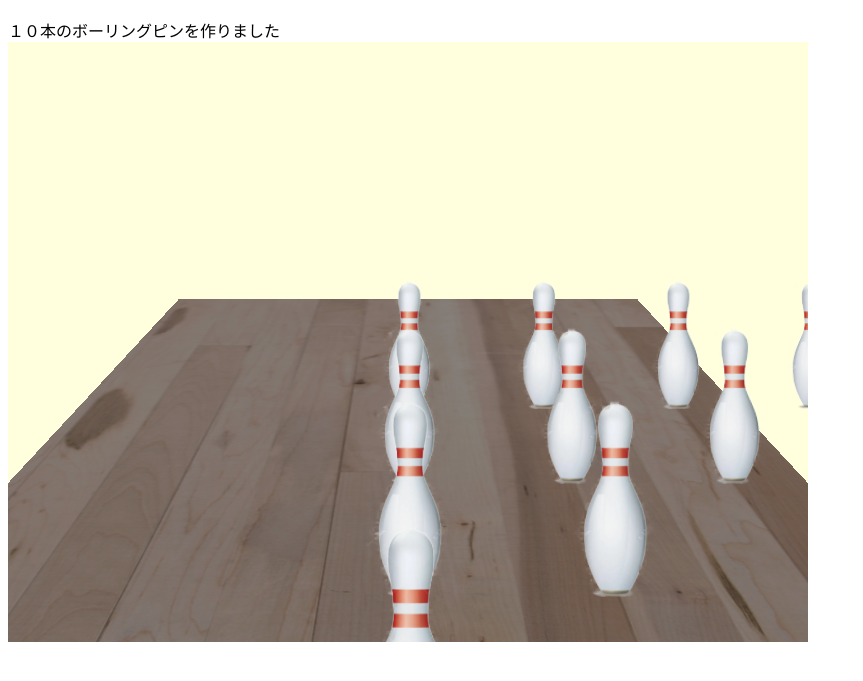
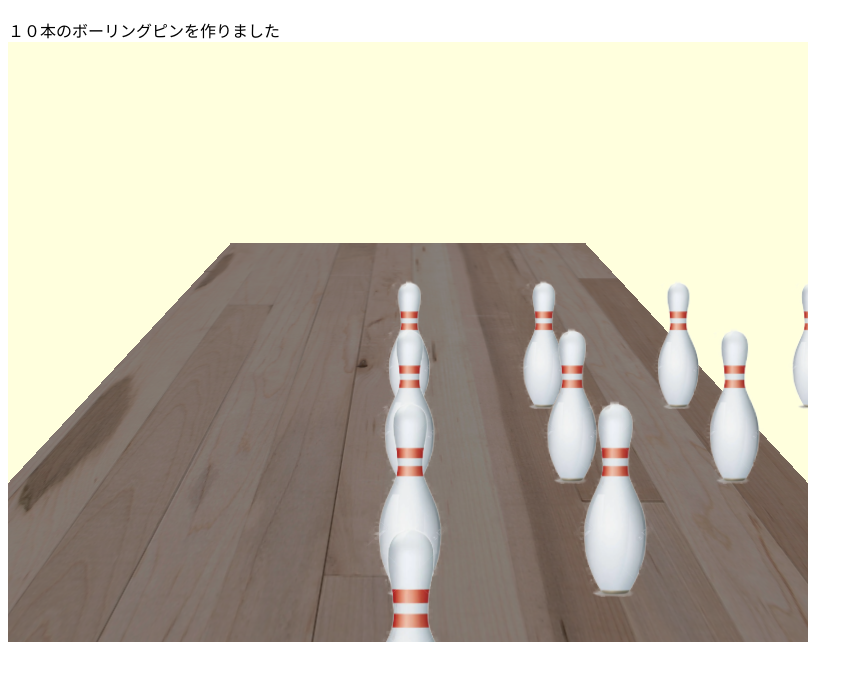
Before and after one commit to koike-shuuhei/1932158report8, a plain HTML site: page index.html in a window 1280 px wide. Shown: the part 57-738 px from the top of the page, without its empty margins (0-863 px from the left). Drawn offline with nearby package versions, Linux system fonts and the light colour scheme; animation ran at ten frames a second.

Commit message:
Update index.html

```diff
--- a/index.html
+++ b/index.html
@@ -50,7 +50,7 @@
         var texture1 = textureLoader1.load("zimen.jpg");
         var mat1 = new THREE.MeshPhongMaterial();
         mat1.map = texture1;
-         var planeGeometry = new THREE.PlaneGeometry(5,5,5,5);
+         var planeGeometry = new THREE.PlaneGeometry(5,10,5,10);
 
         var plane = new THREE.Mesh(planeGeometry,mat1);
         plane.rotation.set( -Math.PI/2, 0, 0 );
```
